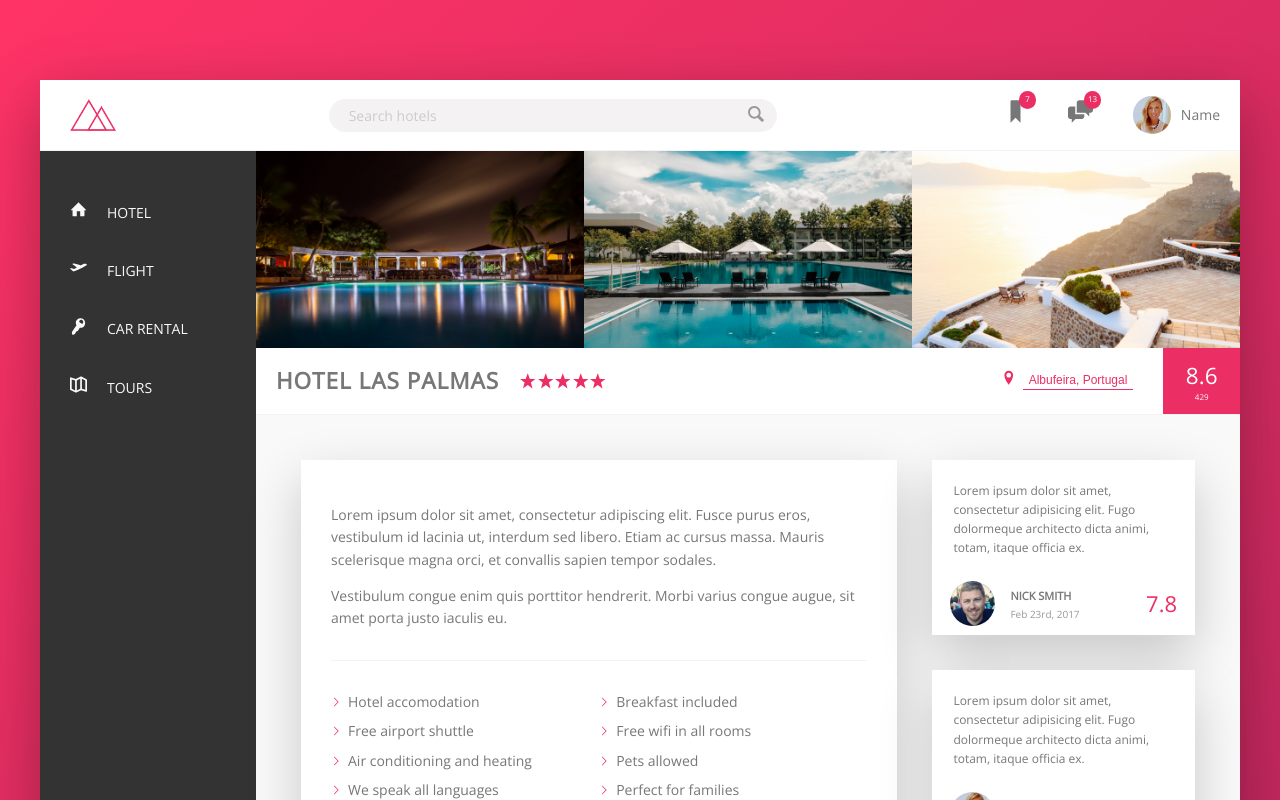
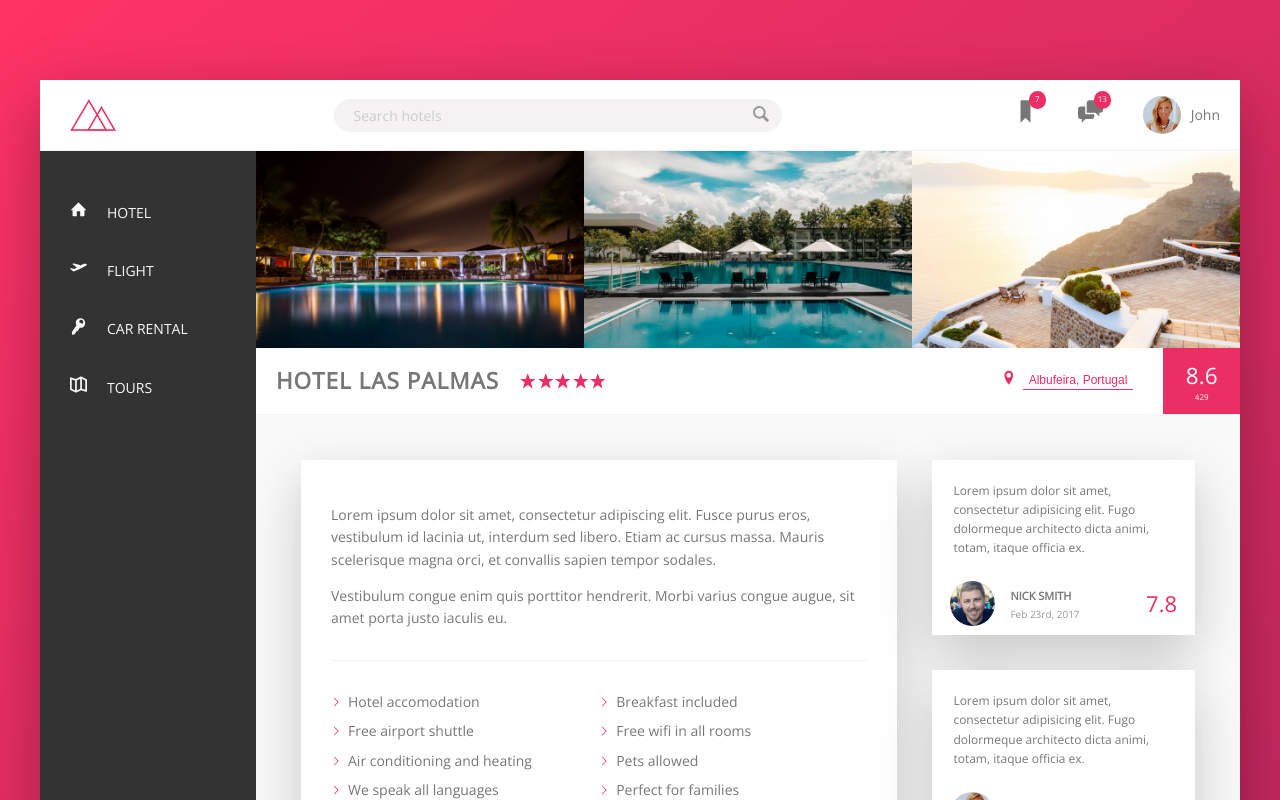
Before and after one commit to JeaneC/Portal, a React (Create React App) app: page / in a window 1280 px wide. Shown: the top 800 px of the page. Built offline with nearby package versions, Linux system fonts and the light colour scheme.

Commit message:
minor change

```diff
--- a/src/components/NavBar.js
+++ b/src/components/NavBar.js
@@ -82,7 +82,7 @@ const NavBar = () => {
       </IconBox>
       <UserBox>
         <UserPhoto src={userImg} />
-        <UserName>Name</UserName>
+        <UserName>John</UserName>
       </UserBox>
     </Navigation>
   )
```
